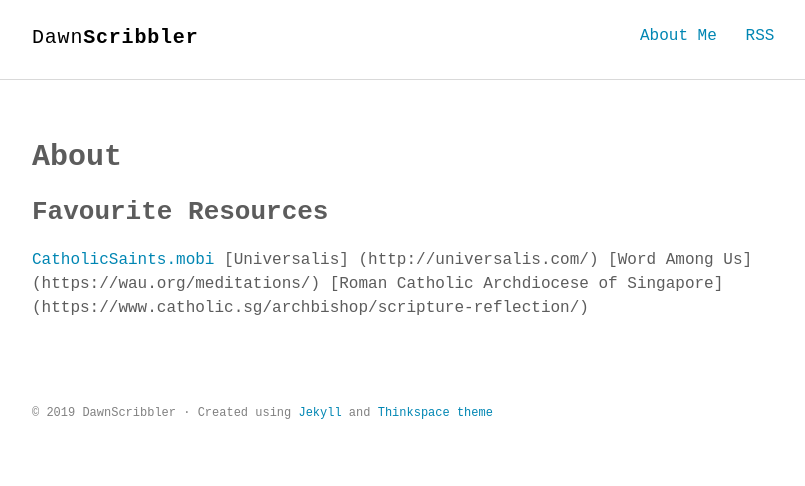
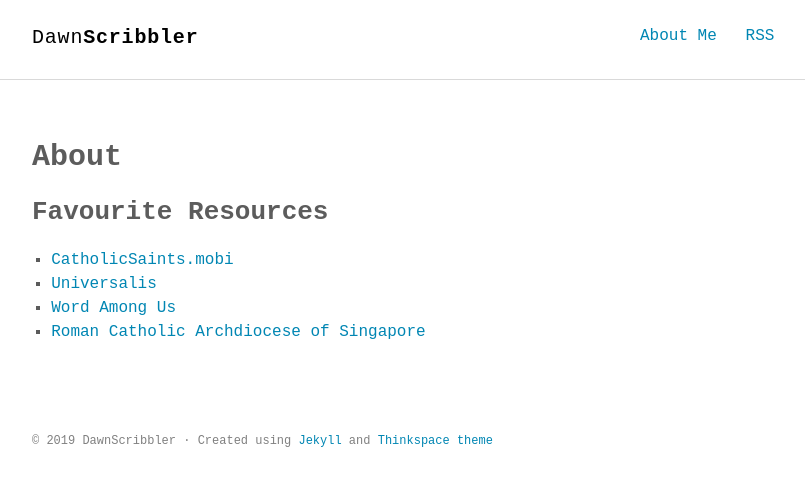
Before and after one commit to soulatcrossroad/dawnscribbler.github.io, a Jekyll site: the page built from about.md, in a window 1280 px wide. Shown: the top 486 px of the page, without its empty margins (232-1037 px from the left). Built offline with Jekyll 4.4.1, drawn with Linux system fonts in a browser that asks for light colours; some web fonts are replaced; some of the changed lines change nothing that is shown.

Commit message:
Update about.md

```diff
--- a/about.md
+++ b/about.md
@@ -5,7 +5,7 @@
 ---
 
 ## Favourite Resources
-[CatholicSaints.mobi](http://catholicsaints.mobi)
-[Universalis] (http://universalis.com/)
-[Word Among Us] (https://wau.org/meditations/)
-[Roman Catholic Archdiocese of Singapore] (https://www.catholic.sg/archbishop/scripture-reflection/)
+1. [CatholicSaints.mobi](http://catholicsaints.mobi)
+2. [Universalis](http://universalis.com/)
+3. [Word Among Us](https://wau.org/meditations/)
+4. [Roman Catholic Archdiocese of Singapore](https://www.catholic.sg/archbishop/scripture-reflection/)
```
